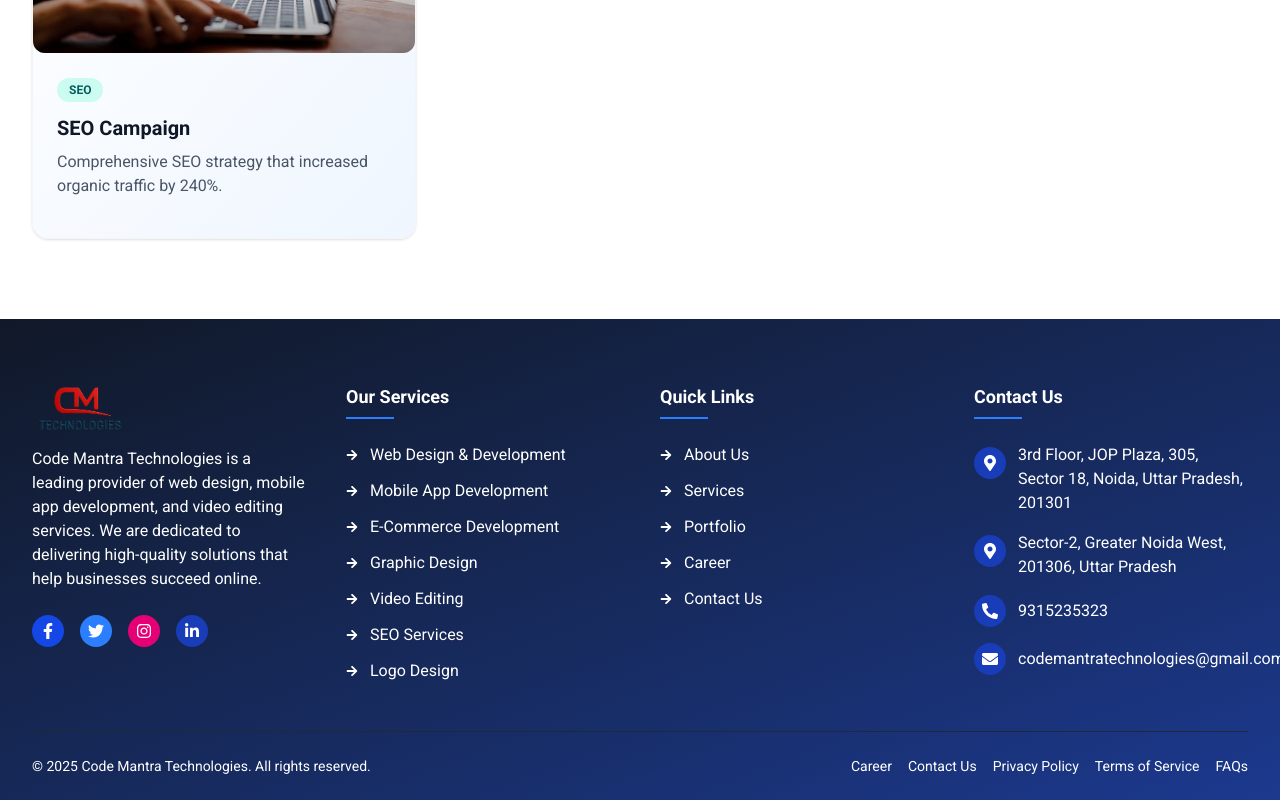
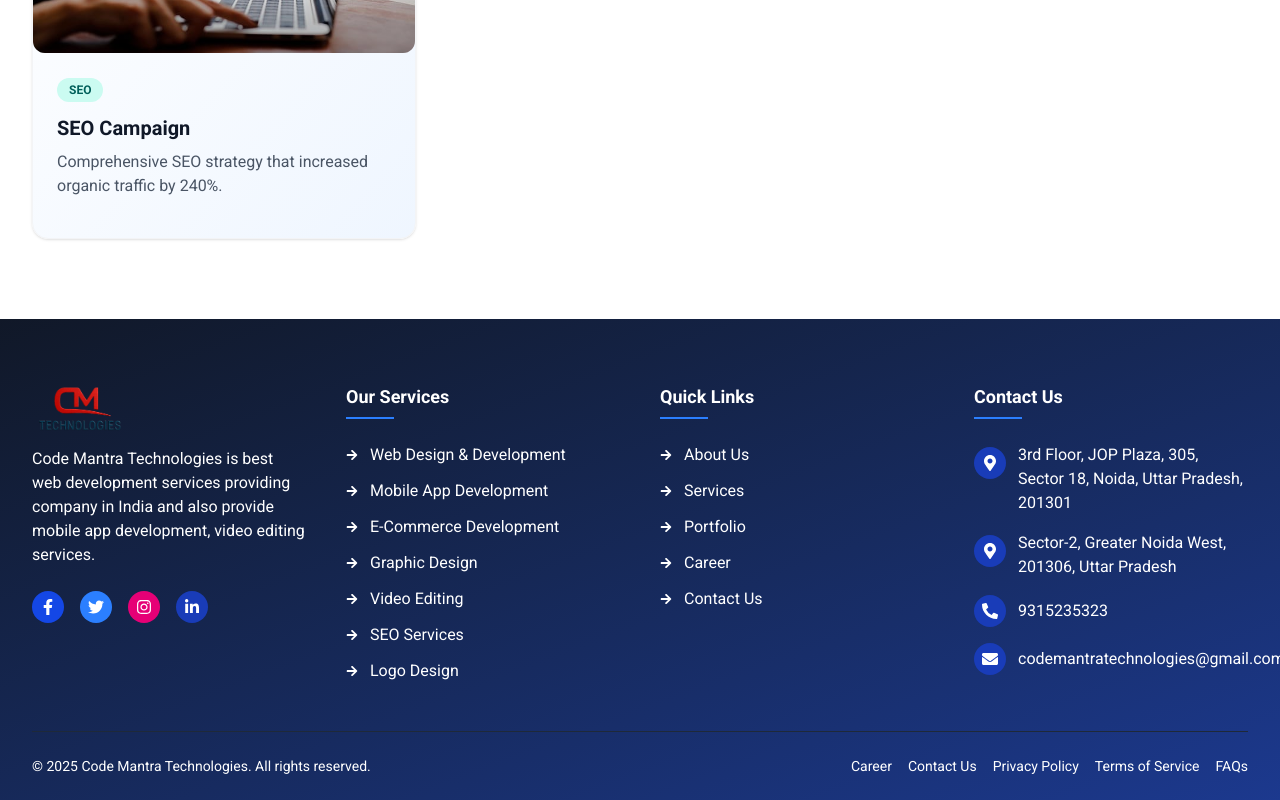
Before and after one commit to ankitkumar0021/youidea-solutions, a Next.js app: page /portfolio in a window 1280 px wide. Shown: the part 1502-2302 px from the top of the page. Built offline with nearby package versions, Linux system fonts and the light colour scheme.

Commit message:
new changes

```diff
--- a/src/app/components/homepage/Hero.tsx
+++ b/src/app/components/homepage/Hero.tsx
@@ -10,20 +10,20 @@ const Hero = () => {
       <div className="max-w-7xl mx-auto">
         <div className="grid grid-cols-1 lg:grid-cols-2 gap-16 items-center">
           <div className="text-center lg:text-left">
-            <h1 className="font-montserrat text-3xl md:text-4xl lg:text-5xl font-bold text-gray-900 mb-6 leading-tight">
-              Transform Your <span className="text-[#d4111e]">Business</span> with Digital Solutions
+            <h1 className="font-montserrat text-3xl lg:text-4xl font-bold text-gray-900 mb-6 leading-tight">
+              Grow Your <span className="text-[#d4111e]">Business</span> with Code Mantra Technologies
             </h1>
             <p className="text-xl text-gray-600 mb-10 max-w-2xl mx-auto lg:mx-0">
               We create innovative digital experiences that drive growth and transform businesses. From web development to digital marketing, we&apos;ve got you covered.
             </p>
             <div className="flex flex-wrap justify-center lg:justify-start gap-4">
-              <button className="px-8 py-4 bg-[#d4111e] hover:bg-[#ff4b51] text-white rounded-lg font-medium shadow-lg transition-all flex items-center group">
+              <Link href={`/contact`} className="px-8 py-4 bg-[#d4111e] hover:bg-[#ff4b51] text-white rounded-lg font-medium shadow-lg transition-all flex items-center group">
                 Get Started
                 <HiArrowRight className="ml-2 transition-transform group-hover:translate-x-1" />
-              </button>
-              <button className="px-8 py-4 bg-white text-gray-800 border border-gray-300 rounded-lg font-medium hover:bg-gray-50 transition-colors">
+              </Link>
+              <Link href={`/portfolio`} className="px-8 py-4 bg-white text-gray-800 border border-gray-300 rounded-lg font-medium hover:bg-gray-50 transition-colors">
                 View Our Work
-              </button>
+              </Link>
             </div>
 
             <div className="mt-16 flex flex-wrap justify-center lg:justify-start gap-8">
--- a/src/app/components/layout/Footer.tsx
+++ b/src/app/components/layout/Footer.tsx
@@ -51,7 +51,7 @@ const Footer = () => {
               </Link>
             </div>
             <p className="mb-6 text-white">
-              Code Mantra Technologies is a leading provider of web design, mobile app development, and video editing services. We are dedicated to delivering high-quality solutions that help businesses succeed online.
+              Code Mantra Technologies is best web development services providing company in India and also provide mobile app development, video editing services.
             </p>
             <div className="flex space-x-4">
               <a href="#" className="bg-blue-700 hover:bg-blue-600 text-white p-2 rounded-full transition-colors">
--- a/src/app/components/layout/Header.tsx
+++ b/src/app/components/layout/Header.tsx
@@ -32,7 +32,6 @@ const Header = () => {
         { name: 'Graphic Design', href: '/services/graphic-design' },
         { name: 'Video Editing', href: '/services/video-editing' },
         { name: 'SEO Services', href: '/services/seo' },
-        // { name: 'Digital Marketing', href: '/services/digital-marketing' },
         { name: 'Logo Design', href: '/services/logo-design' },
       ],
     },
--- a/src/app/layout.tsx
+++ b/src/app/layout.tsx
@@ -40,8 +40,8 @@ const roboto = Roboto({
 });
 
 export const metadata: Metadata = {
-  title: "Code Mantra Technologies",
-  description: "Generated by Code Mantra Technologies",
+  title: "Code Mantra Technologies | Best Web & App Development Company",
+  description: "Best Web & App Development Company in India | Code Mantra Technologies",
 };
 
 export default function RootLayout({
--- a/src/widget/banners/MainBanner.tsx
+++ b/src/widget/banners/MainBanner.tsx
@@ -37,7 +37,7 @@ const banners = [
     link: "#",
     alt: "Banner 3",
     title: "Mantra of Modern Web",
-    subtitle: "Design. Develop. Deliever",
+    subtitle: "Best Design. Best Development. Best Delievery",
     ctaText: "See Portfolio",
     ctaLink: "/portfolio",
   },
```
Also changed, not shown: src/app/components/homepage/Services.tsx (+0 -105 lines).
